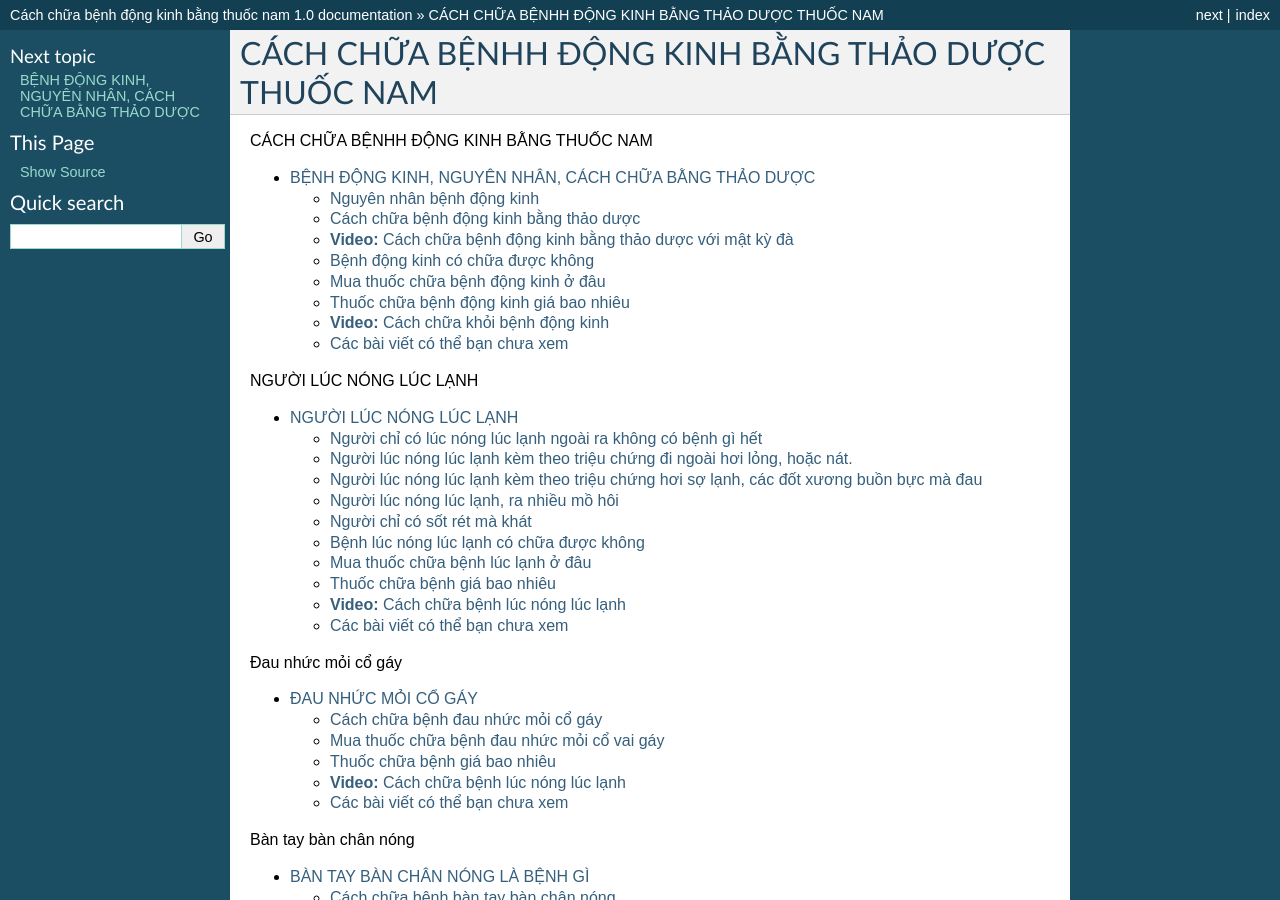
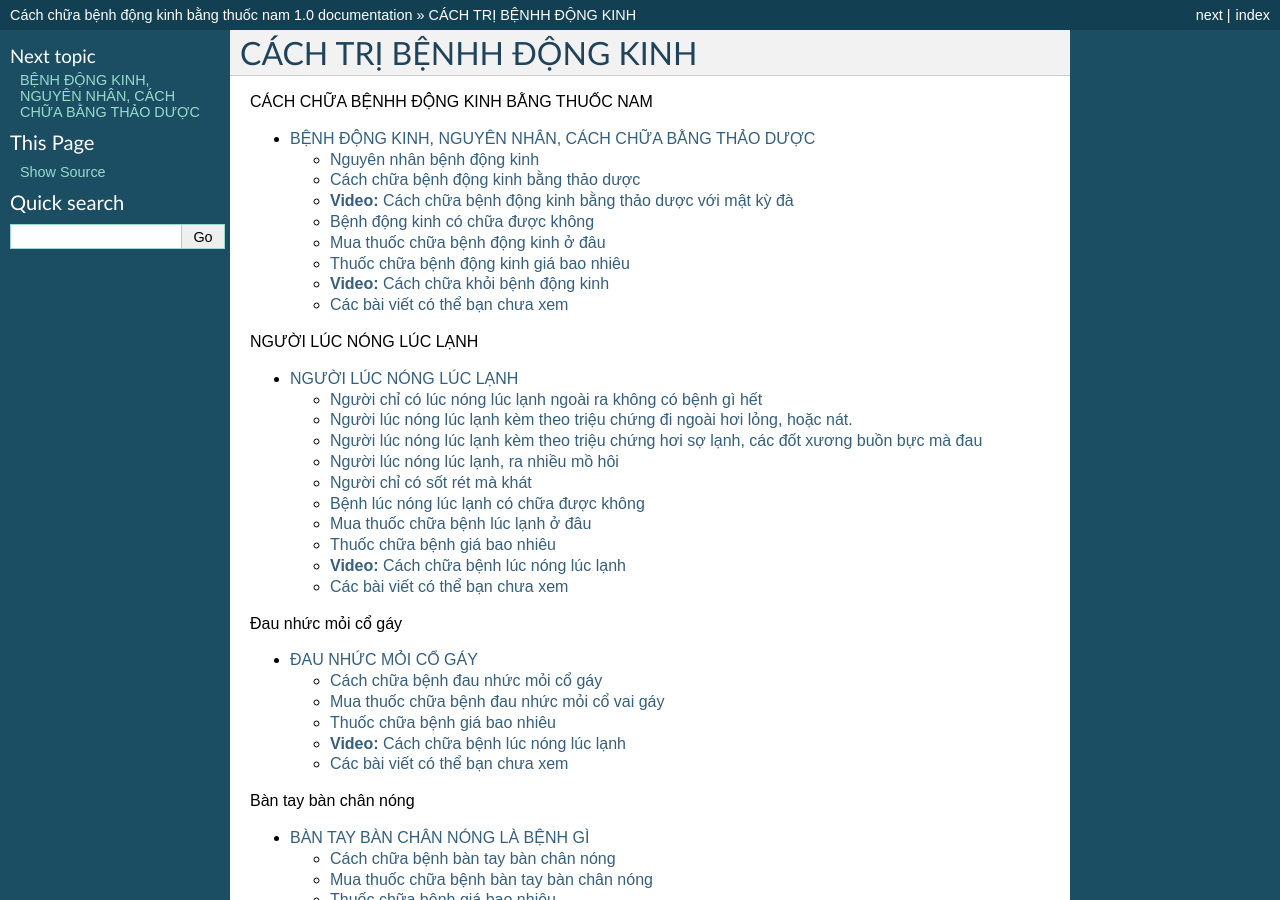
Before and after one commit to benhdongkinh/benh-dong-kinh, a Sphinx documentation site: the page built from docs/index.rst, in a window 1280 px wide and 900 px high. Built offline with Sphinx 7.4.7, drawn with Linux system fonts in a browser that asks for light colours; pages that are not in the unit, such as notebooks, are missing from menus; some of the changed text lies outside the part shown.

Commit message:
Add files via upload

```diff
--- a/docs/index.rst
+++ b/docs/index.rst
@@ -1,5 +1,5 @@
 ===============
-CÁCH CHỮA BỆNHH ĐỘNG KINH BẰNG THẢO DƯỢC THUỐC NAM
+CÁCH TRỊ BỆNHH ĐỘNG KINH
 ===============
 
 
```
